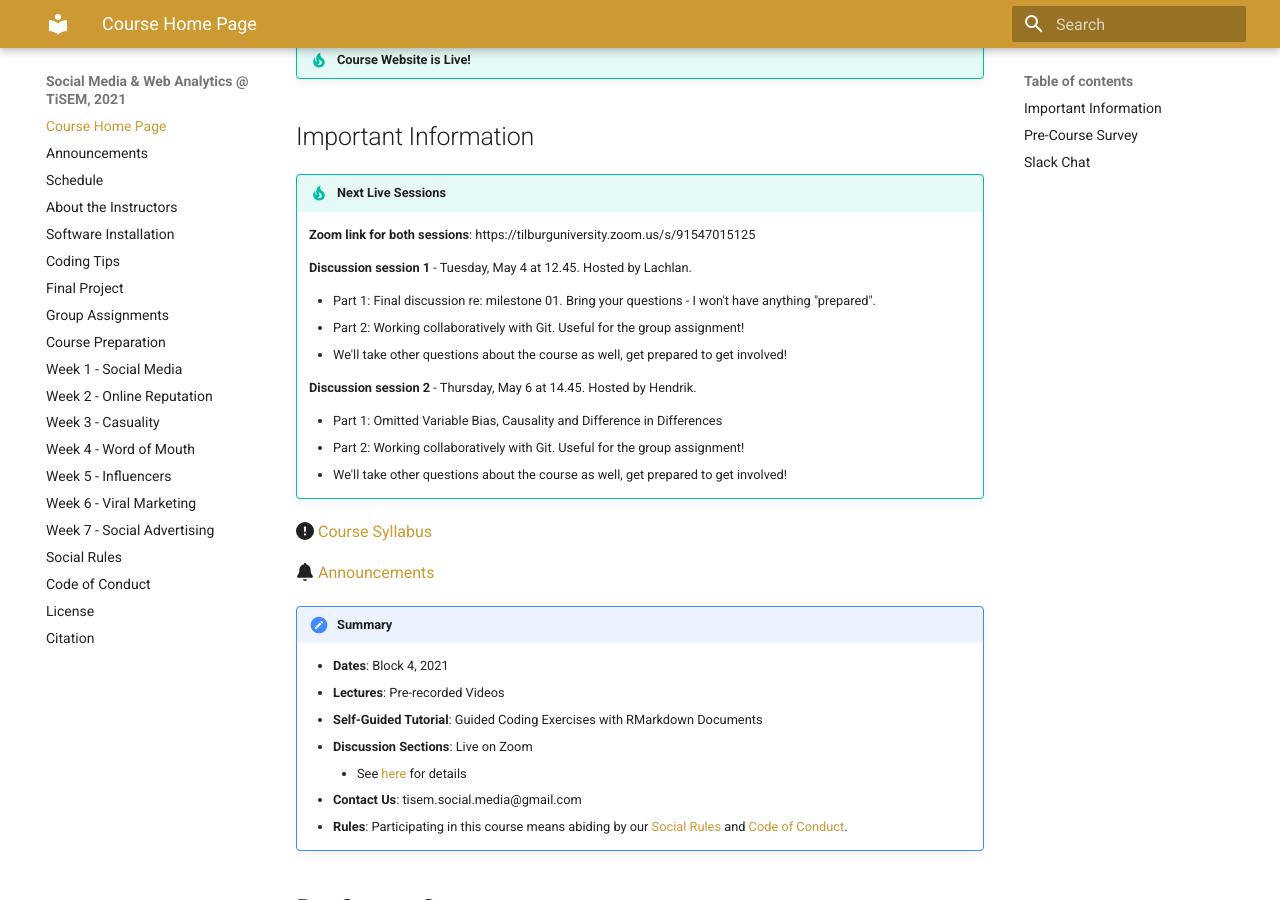
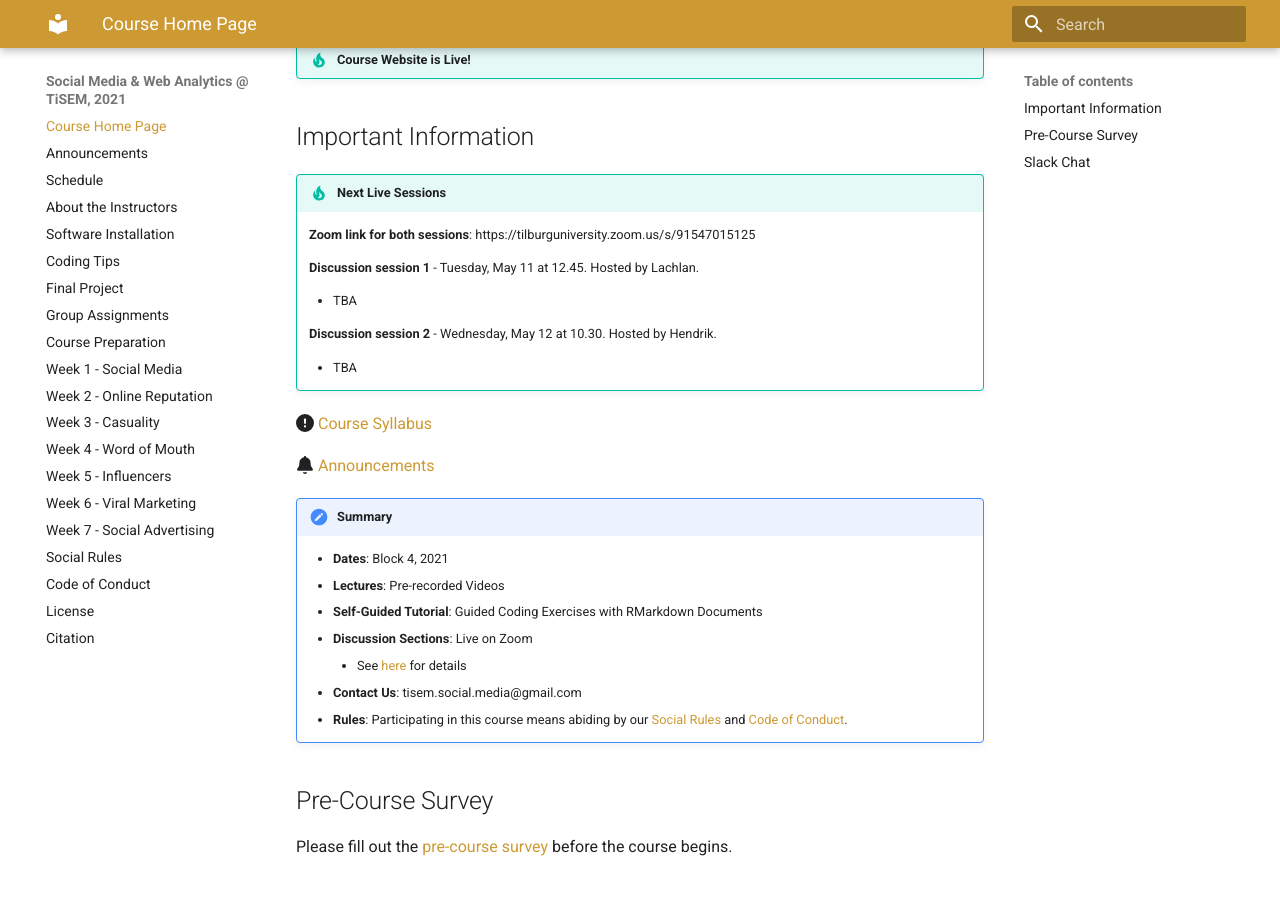
Before and after one commit to tisem-digital-marketing/2021-smwa, an MkDocs documentation site: the page built from docs/index.md, in a window 1280 px wide and 900 px high, scrolled down 461 px. Built offline with MkDocs 1.6.1 and Material for MkDocs 9.7.7, drawn with Linux system fonts in a browser that asks for light colours; old or Windows-style settings are respelled for this version of MkDocs.

Commit message:
tba for discussion sections

```diff
--- a/docs/index.md
+++ b/docs/index.md
@@ -26,17 +26,13 @@ There are two overarching objectives:
 
     **Zoom link for both sessions**: https://tilburguniversity.zoom.us/s/91547015125
 
-    **Discussion session 1** - Tuesday, May 4 at 12.45. Hosted by Lachlan.
+    **Discussion session 1** - Tuesday, May 11 at 12.45. Hosted by Lachlan.
 
-    * Part 1: Final discussion re: milestone 01. Bring your questions - I won't have anything "prepared".
-    * Part 2: Working collaboratively with Git. Useful for the group assignment!
-    * We'll take other questions about the course as well, get prepared to get involved!
+    * TBA
 
-    **Discussion session 2** - Thursday, May 6 at 14.45. Hosted by Hendrik.
+    **Discussion session 2** - Wednesday, May 12 at 10.30. Hosted by Hendrik.
 
-    * Part 1: Omitted Variable Bias, Causality and Difference in Differences
-    * Part 2: Working collaboratively with Git. Useful for the group assignment!
-    * We'll take other questions about the course as well, get prepared to get involved!
+    * TBA
 
 :fontawesome-solid-exclamation-circle: [Course Syllabus](assets/syllabus.pdf)
 
```
